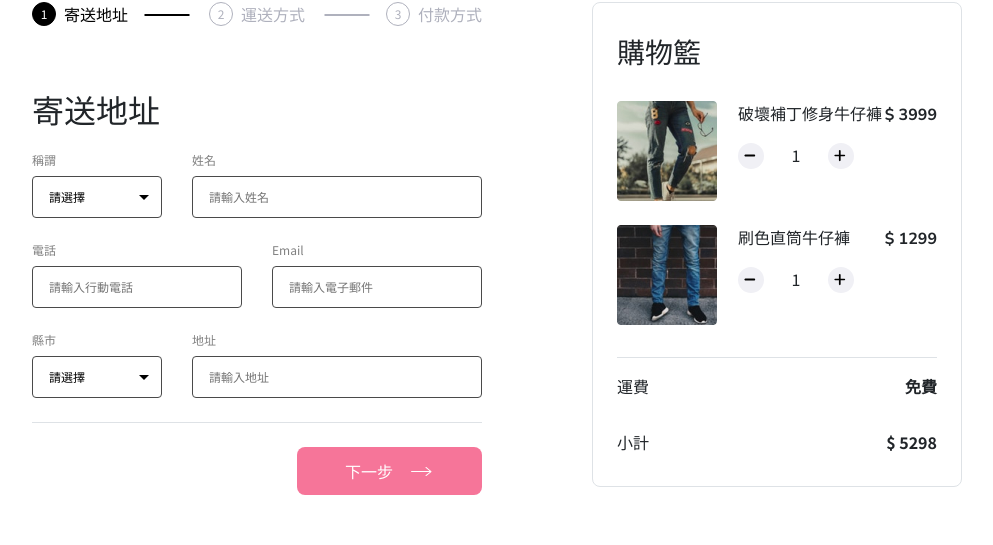
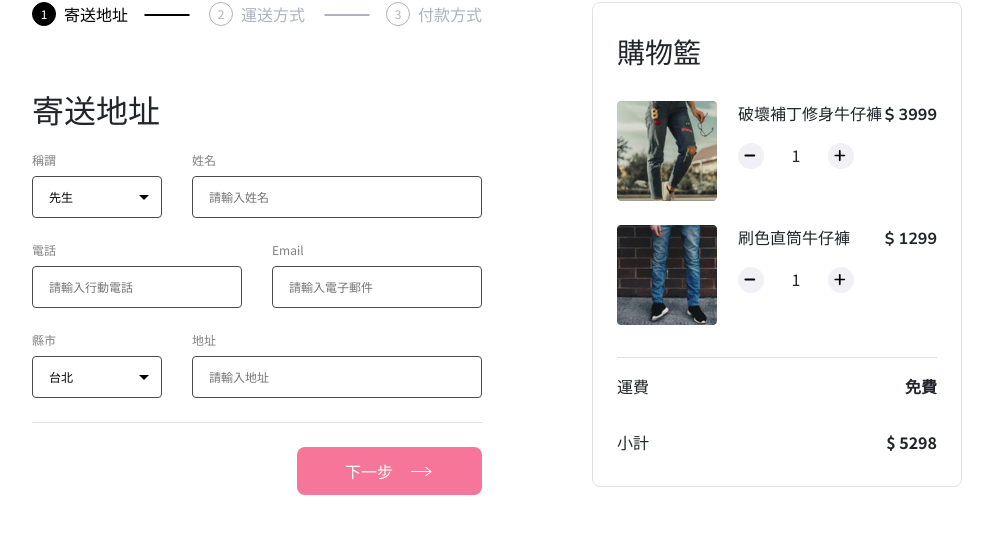
Before and after one commit to s339428326/ALPHA-Shop-react, a React (Create React App) app: page / in a window 1280 px wide. Shown: the part 224-769 px from the top of the page, without its empty margins (143-1136 px from the left). Built offline with nearby package versions, Linux system fonts and the light colour scheme.

Commit message:
fix:option default value

```diff
--- a/package.json
+++ b/package.json
@@ -2,11 +2,13 @@
   "name": "ac-react-shopv2",
   "version": "0.1.0",
   "private": true,
+  "homepage": "https://github.com/s339428326/ALPHA-Shop-react",
   "dependencies": {
     "@testing-library/jest-dom": "^5.16.5",
     "@testing-library/react": "^13.4.0",
     "@testing-library/user-event": "^13.5.0",
     "bootstrap": "^5.2.2",
+    "gh-pages": "^4.0.0",
     "react": "^18.2.0",
     "react-dom": "^18.2.0",
     "react-scripts": "5.0.1",
@@ -16,7 +18,9 @@
     "start": "react-scripts start",
     "build": "react-scripts build",
     "test": "react-scripts test",
-    "eject": "react-scripts eject"
+    "eject": "react-scripts eject",
+    "predeploy": "npm run build",
+    "deploy": "gh-pages -d build"
   },
   "eslintConfig": {
     "extends": [
--- a/src/component/ProgressControl/ProgressControl.jsx
+++ b/src/component/ProgressControl/ProgressControl.jsx
@@ -13,27 +13,27 @@ export default function ProgressControl() {
 
 export function StepPreviousBtn() {
   return (
-    <div className={`${styles["btn"]} d-flex align-items-center gap-8`}>
+    <button className={`${styles["btn"]} d-flex align-items-center gap-8`}>
       <img src={arrowLeft} alt={`arrow-left`} />
       <p>上一步</p>
-    </div>
+    </button>
   );
 }
 
 export function StepNextBtn() {
   return (
-    <div
+    <button
       className={`${styles["btn"]} ${styles["btn-next"]} d-flex gap-16 ms-auto`}
     >
       <p className="text-white">下一步</p>
       <img src={arrowWhiteRight} alt={"arrow-right"} />
-    </div>
+    </button>
   );
 }
 
 export function StepFinishBtn() {
   return (
-    <button className={`${styles["btn-next"]}  d-flex gap-16`}>
+    <button className={`${styles["btn-next"]} d-flex gap-16`}>
       <p className="text-white">確認下單</p>
     </button>
   );
--- a/src/component/Step/Step.jsx
+++ b/src/component/Step/Step.jsx
@@ -20,7 +20,9 @@ export function Step1() {
             稱謂
           </label>
           <select id="gender">
-            <option selected>請選擇</option>
+            <option value="DEFAULT" disabled>
+              請選擇
+            </option>
             <option value="male">先生</option>
             <option value="female">小姐</option>
             <option value="anther">其他</option>
@@ -59,7 +61,9 @@ export function Step1() {
             縣市
           </label>
           <select id="city">
-            <option selected>請選擇</option>
+            <option value="DEFAULT" disabled>
+              請選擇
+            </option>
             <option value="male">台北</option>
             <option value="female">台中</option>
             <option value="female">高雄</option>
--- a/src/component/StepShoppingBasket/StepShoppingBasket.jsx
+++ b/src/component/StepShoppingBasket/StepShoppingBasket.jsx
@@ -29,11 +29,11 @@ export default function StepShoppingBasket() {
     <div className="px-24 py-32 border rounded-3">
       <h3>購物籃</h3>
       <ul className="list-unstyled d-flex flex-column gap-24 my-32">
-        {buyData.map((item) => {
+        {buyData.map((item, index) => {
           //遍歷進入購物頁面的總金額計算
           totalPrice += item.price;
           return (
-            <li>
+            <li key={`BasketItem${index}`}>
               <ShoppingBasketItem
                 itemName={item.name}
                 itemPrice={item.price}
--- a/src/component/page/Checkout/Checkout.jsx
+++ b/src/component/page/Checkout/Checkout.jsx
@@ -14,9 +14,7 @@ export default function Checkout() {
         <div className="col-lg-6">
           <StepProgressBar />
           <div className={styles["form"]}>
-            <form action="">
-              <Step />
-            </form>
+            <Step />
           </div>
         </div>
         <div className="col-lg-5">
```
Also changed, not shown: 1 other file (tests, documents, lock files or other folders).
